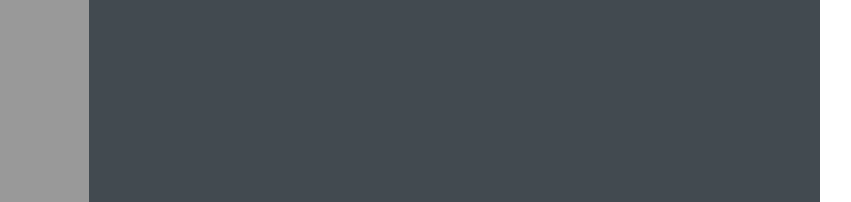
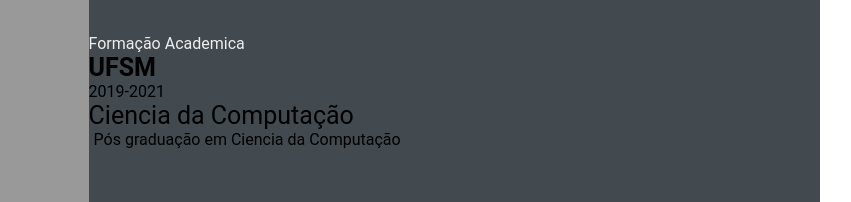
Before and after one commit to LazaroCabral/LazaroCabral.github.io, a plain HTML site: page index.html in a window 1280 px wide. Shown: the part 362-564 px from the top of the page, 332-1183 px from the left. Drawn offline with Linux system fonts and the light colour scheme.

Commit message:
feature: add academic-formation

```diff
--- a/index.html
+++ b/index.html
@@ -87,6 +87,22 @@
                 </section>
                 <!-- fim experiencia -->
             </div>
+            <section class="education gap">
+                <div class="right-title">Formação Academica</div>
+                <div cass="education-contents">
+                <div class="education-left">
+                    <p class="education-school-name">UFSM</p>
+                    <p class="education-time-period">2019-2021</p>
+                </div>
+                <div class="education-right">
+                    <p class="education-subject">Ciencia da Computação</p>
+                    <p class="education-desc">
+                        Pós graduação em Ciencia da Computação
+                    </p>
+
+                </div>
+            </div>
+            </section>
         </section>
     </main>
 </body>
```
